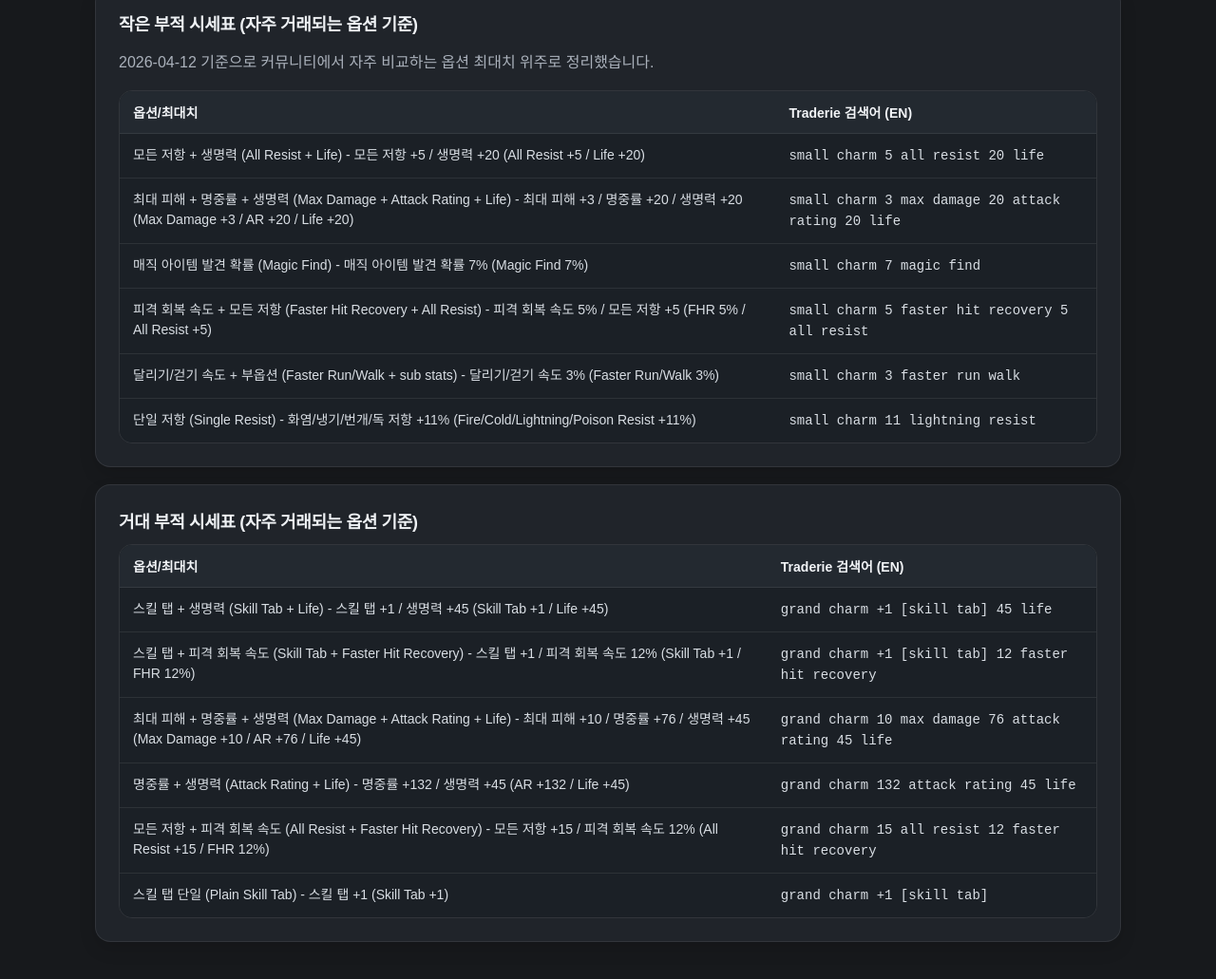
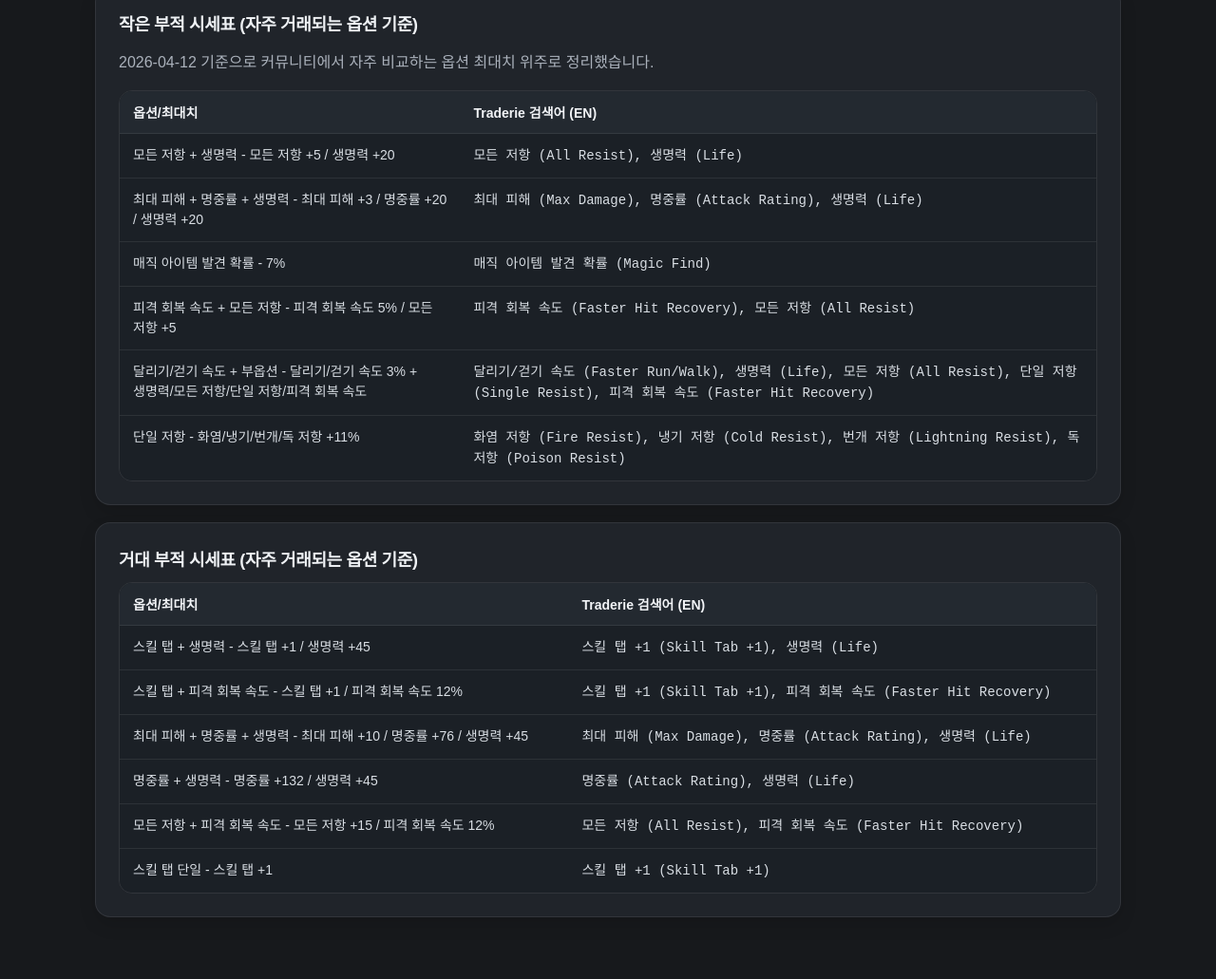
Before and after one commit to ctrlcccv/d2r, a website: page web/charms.html in a window 1280 px wide. Shown: the part 333-1364 px from the top of the page at 95% size. Drawn offline with Linux system fonts and the light colour scheme.

Commit message:
Use Korean-only option text and bilingual option labels

```diff
--- a/web/charms.html
+++ b/web/charms.html
@@ -41,28 +41,28 @@
             </thead>
             <tbody>
               <tr>
-                <td>모든 저항 + 생명력 (All Resist + Life) - 모든 저항 +5 / 생명력 +20 (All Resist +5 / Life +20)</td>
-                <td><code>small charm 5 all resist 20 life</code></td>
+                <td>모든 저항 + 생명력 - 모든 저항 +5 / 생명력 +20</td>
+                <td><code>모든 저항 (All Resist), 생명력 (Life)</code></td>
               </tr>
               <tr>
-                <td>최대 피해 + 명중률 + 생명력 (Max Damage + Attack Rating + Life) - 최대 피해 +3 / 명중률 +20 / 생명력 +20 (Max Damage +3 / AR +20 / Life +20)</td>
-                <td><code>small charm 3 max damage 20 attack rating 20 life</code></td>
+                <td>최대 피해 + 명중률 + 생명력 - 최대 피해 +3 / 명중률 +20 / 생명력 +20</td>
+                <td><code>최대 피해 (Max Damage), 명중률 (Attack Rating), 생명력 (Life)</code></td>
               </tr>
               <tr>
-                <td>매직 아이템 발견 확률 (Magic Find) - 매직 아이템 발견 확률 7% (Magic Find 7%)</td>
-                <td><code>small charm 7 magic find</code></td>
+                <td>매직 아이템 발견 확률 - 7%</td>
+                <td><code>매직 아이템 발견 확률 (Magic Find)</code></td>
               </tr>
               <tr>
-                <td>피격 회복 속도 + 모든 저항 (Faster Hit Recovery + All Resist) - 피격 회복 속도 5% / 모든 저항 +5 (FHR 5% / All Resist +5)</td>
-                <td><code>small charm 5 faster hit recovery 5 all resist</code></td>
+                <td>피격 회복 속도 + 모든 저항 - 피격 회복 속도 5% / 모든 저항 +5</td>
+                <td><code>피격 회복 속도 (Faster Hit Recovery), 모든 저항 (All Resist)</code></td>
               </tr>
               <tr>
-                <td>달리기/걷기 속도 + 부옵션 (Faster Run/Walk + sub stats) - 달리기/걷기 속도 3% (Faster Run/Walk 3%)</td>
-                <td><code>small charm 3 faster run walk</code></td>
+                <td>달리기/걷기 속도 + 부옵션 - 달리기/걷기 속도 3% + 생명력/모든 저항/단일 저항/피격 회복 속도</td>
+                <td><code>달리기/걷기 속도 (Faster Run/Walk), 생명력 (Life), 모든 저항 (All Resist), 단일 저항 (Single Resist), 피격 회복 속도 (Faster Hit Recovery)</code></td>
               </tr>
               <tr>
-                <td>단일 저항 (Single Resist) - 화염/냉기/번개/독 저항 +11% (Fire/Cold/Lightning/Poison Resist +11%)</td>
-                <td><code>small charm 11 lightning resist</code></td>
+                <td>단일 저항 - 화염/냉기/번개/독 저항 +11%</td>
+                <td><code>화염 저항 (Fire Resist), 냉기 저항 (Cold Resist), 번개 저항 (Lightning Resist), 독 저항 (Poison Resist)</code></td>
               </tr>
             </tbody>
           </table>
@@ -81,28 +81,28 @@
             </thead>
             <tbody>
               <tr>
-                <td>스킬 탭 + 생명력 (Skill Tab + Life) - 스킬 탭 +1 / 생명력 +45 (Skill Tab +1 / Life +45)</td>
-                <td><code>grand charm +1 [skill tab] 45 life</code></td>
+                <td>스킬 탭 + 생명력 - 스킬 탭 +1 / 생명력 +45</td>
+                <td><code>스킬 탭 +1 (Skill Tab +1), 생명력 (Life)</code></td>
               </tr>
               <tr>
-                <td>스킬 탭 + 피격 회복 속도 (Skill Tab + Faster Hit Recovery) - 스킬 탭 +1 / 피격 회복 속도 12% (Skill Tab +1 / FHR 12%)</td>
-                <td><code>grand charm +1 [skill tab] 12 faster hit recovery</code></td>
+                <td>스킬 탭 + 피격 회복 속도 - 스킬 탭 +1 / 피격 회복 속도 12%</td>
+                <td><code>스킬 탭 +1 (Skill Tab +1), 피격 회복 속도 (Faster Hit Recovery)</code></td>
               </tr>
               <tr>
-                <td>최대 피해 + 명중률 + 생명력 (Max Damage + Attack Rating + Life) - 최대 피해 +10 / 명중률 +76 / 생명력 +45 (Max Damage +10 / AR +76 / Life +45)</td>
-                <td><code>grand charm 10 max damage 76 attack rating 45 life</code></td>
+                <td>최대 피해 + 명중률 + 생명력 - 최대 피해 +10 / 명중률 +76 / 생명력 +45</td>
+                <td><code>최대 피해 (Max Damage), 명중률 (Attack Rating), 생명력 (Life)</code></td>
               </tr>
               <tr>
-                <td>명중률 + 생명력 (Attack Rating + Life) - 명중률 +132 / 생명력 +45 (AR +132 / Life +45)</td>
-                <td><code>grand charm 132 attack rating 45 life</code></td>
+                <td>명중률 + 생명력 - 명중률 +132 / 생명력 +45</td>
+                <td><code>명중률 (Attack Rating), 생명력 (Life)</code></td>
               </tr>
               <tr>
-                <td>모든 저항 + 피격 회복 속도 (All Resist + Faster Hit Recovery) - 모든 저항 +15 / 피격 회복 속도 12% (All Resist +15 / FHR 12%)</td>
-                <td><code>grand charm 15 all resist 12 faster hit recovery</code></td>
+                <td>모든 저항 + 피격 회복 속도 - 모든 저항 +15 / 피격 회복 속도 12%</td>
+                <td><code>모든 저항 (All Resist), 피격 회복 속도 (Faster Hit Recovery)</code></td>
               </tr>
               <tr>
-                <td>스킬 탭 단일 (Plain Skill Tab) - 스킬 탭 +1 (Skill Tab +1)</td>
-                <td><code>grand charm +1 [skill tab]</code></td>
+                <td>스킬 탭 단일 - 스킬 탭 +1</td>
+                <td><code>스킬 탭 +1 (Skill Tab +1)</code></td>
               </tr>
             </tbody>
           </table>
```
